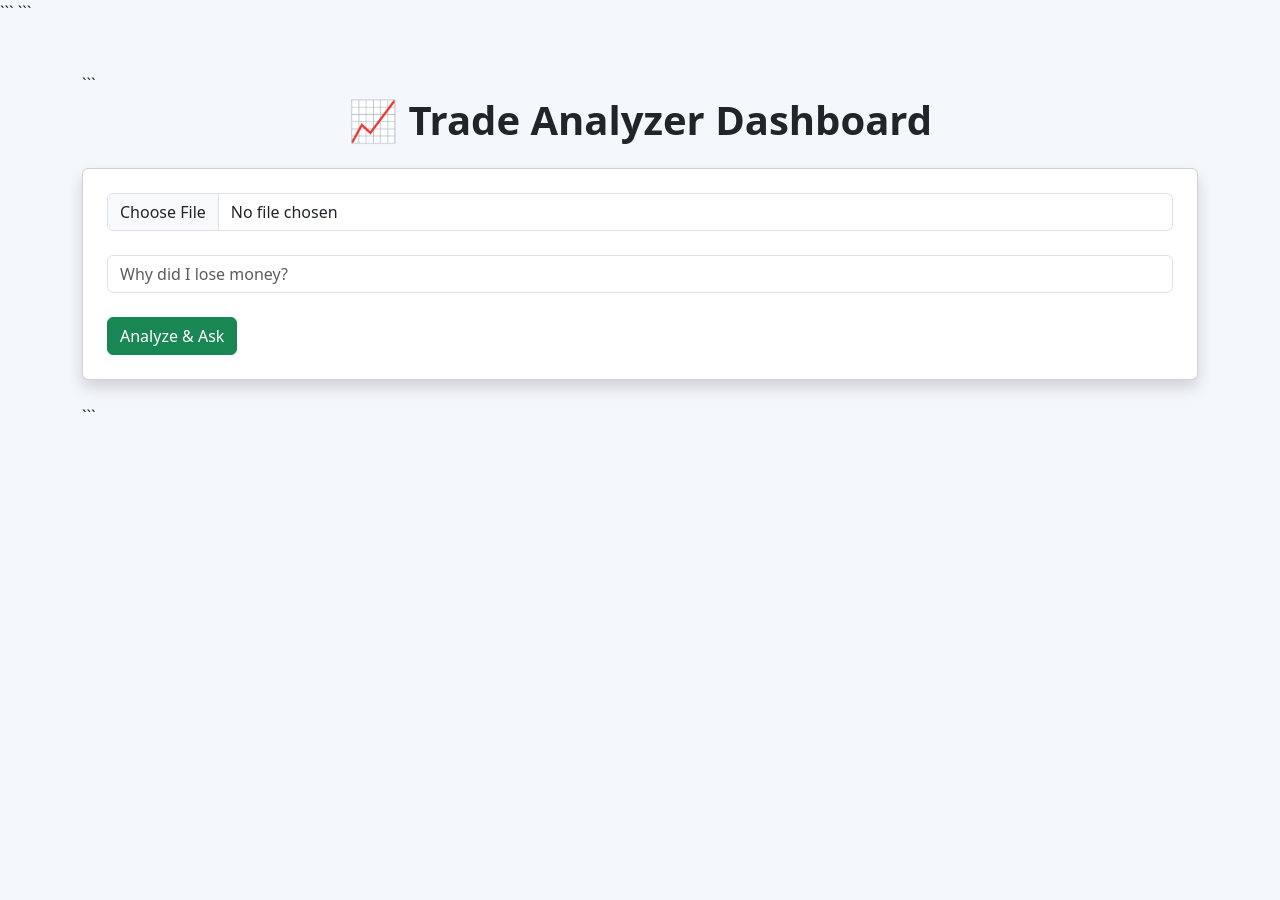
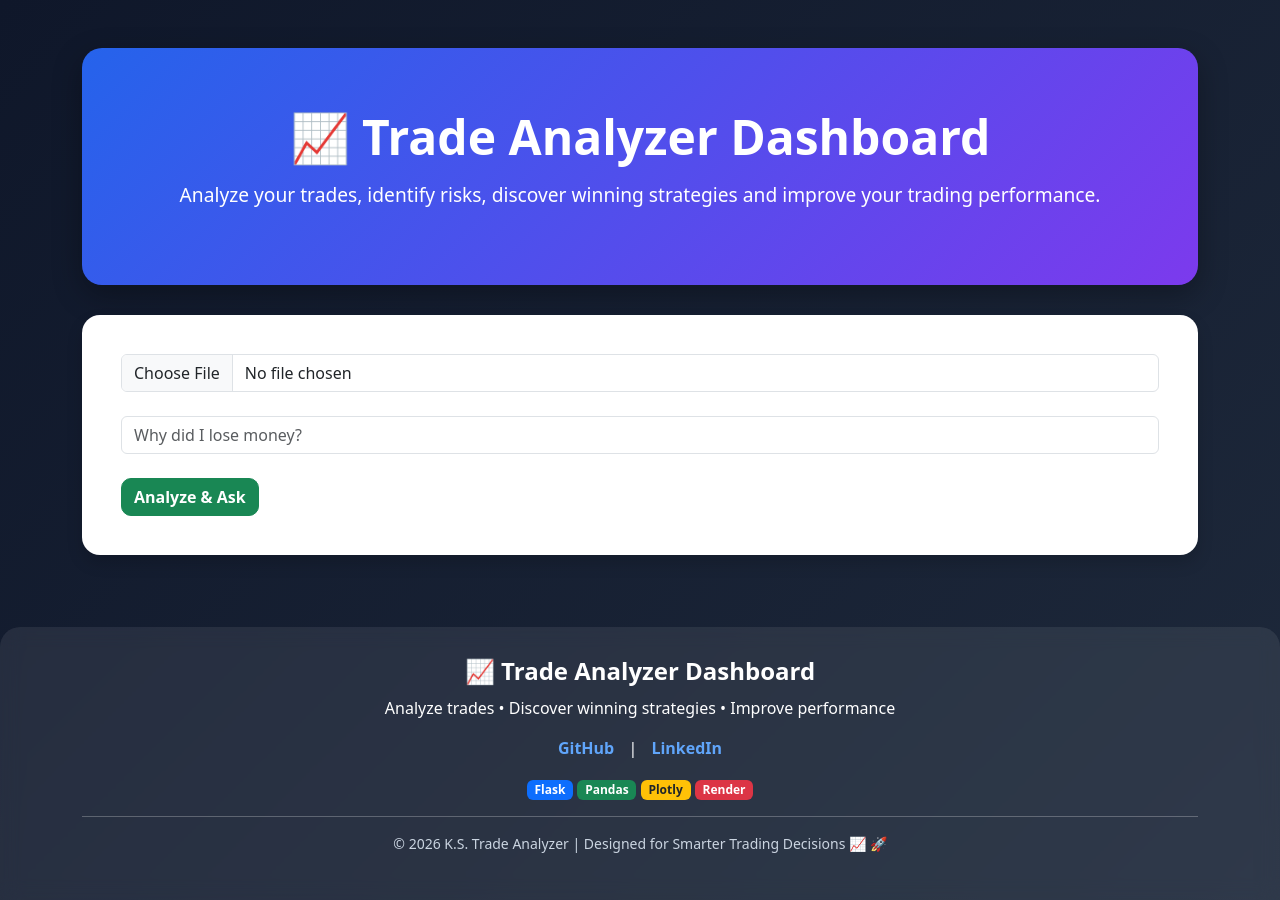
Before and after one commit to kaushi247/Trade-Analyser, a Flask app: page / in a window 1280 px wide. Before the commit the page ends 412 px from the top, so only its background shows below. Run offline with Flask 3, Linux system fonts and the light colour scheme.

Commit message:
Better CSS

````diff
--- a/static/style.css
+++ b/static/style.css
@@ -1,23 +1,87 @@
 body{
-    background:#f4f7fc;
+    background: linear-gradient(
+        135deg,
+        #0f172a,
+        #1e293b
+    );
+    color:white;
+    min-height:100vh;
 }
 
-.stat-card{
-    padding:20px;
-    text-align:center;
-    border-radius:15px;
-    margin-bottom:20px;
+.hero-section{
+    padding:60px;
+    border-radius:20px;
+    background: linear-gradient(
+        135deg,
+        #2563eb,
+        #7c3aed
+    );
+    color:white;
+    margin-bottom:30px;
+    box-shadow:0 10px 30px rgba(0,0,0,0.3);
 }
 
-h1{
+.hero-section h1{
+    font-size:3rem;
     font-weight:bold;
 }
 
-table{
-    width:100%;
+.hero-section p{
+    font-size:1.2rem;
+    margin-top:15px;
+}
+.stat-card{
+    transition:0.3s ease;
 }
 
-th{
-    background:#0d6efd;
+.stat-card:hover{
+    transform:translateY(-8px);
+    box-shadow:0px 12px 25px rgba(0,0,0,0.3);
+}
+.card{
+    border:none;
+    border-radius:18px;
+}
+form{
+    padding:15px;
+}
+.btn-success{
+    border-radius:10px;
+    font-weight:bold;
+}
+.footer-section{
+    margin-top:60px;
+    padding:30px;
+    border-radius:20px 20px 0 0;
+
+    background: rgba(255,255,255,0.08);
+
+    backdrop-filter: blur(10px);
+
     color:white;
 }
+
+.footer-section h4{
+    font-weight:700;
+    margin-bottom:10px;
+}
+
+.footer-links{
+    margin:15px 0;
+}
+
+.footer-links a{
+    color:#60a5fa;
+    text-decoration:none;
+    font-weight:600;
+    margin:0 10px;
+}
+
+.footer-links a:hover{
+    color:#a78bfa;
+}
+
+.copyright{
+    color:#cbd5e1;
+    font-size:14px;
+}
--- a/templates/index.html
+++ b/templates/index.html
@@ -4,7 +4,6 @@
 
 <head>
 
-```
 <meta charset="UTF-8">
 <title>Trade Analyzer</title>
 
@@ -13,7 +12,6 @@
 
 <link rel="stylesheet"
       href="{{ url_for('static', filename='style.css') }}">
-```
 
 </head>
 
@@ -21,10 +19,15 @@
 
 <div class="container mt-5">
 
-```
-<h1 class="text-center mb-4">
-    📈 Trade Analyzer Dashboard
-</h1>
+<div class="hero-section text-center">
+    <h1>📈 Trade Analyzer Dashboard</h1>
+
+    <p>
+        Analyze your trades, identify risks,
+        discover winning strategies and improve
+        your trading performance.
+    </p>
+</div>
 
 <div class="card p-4 shadow">
 
@@ -274,9 +277,52 @@
 </div>
 
 {% endif %}
-```
 
 </div>
+<footer class="footer-section mt-5">
+
+    <div class="container text-center">
+
+        <h4>📈 Trade Analyzer Dashboard</h4>
+
+        <p>
+            Analyze trades • Discover winning strategies • Improve performance
+        </p>
+
+        <div class="footer-links">
+
+            <a href="https://github.com/kaushi247" target="_blank">
+                GitHub
+            </a>
+
+            <span>|</span>
+
+            <a href="https://www.linkedin.com/in/kaushalendrasingh03?utm_source=share_via&utm_content=profile&utm_medium=member_android" target="_blank">
+                LinkedIn
+            </a>
+
+        </div>
+        <div class="mt-3">
+
+            <span class="badge bg-primary">Flask</span>
+
+            <span class="badge bg-success">Pandas</span>
+
+            <span class="badge bg-warning text-dark">Plotly</span>
+
+            <span class="badge bg-danger">Render</span>
+
+        </div>
+
+        <hr>
+
+        <p class="copyright">
+            © 2026 K.S. Trade Analyzer | Designed for Smarter Trading Decisions 📈 🚀
+        </p>
+
+    </div>
+
+</footer>
 
 </body>
 </html>
````
